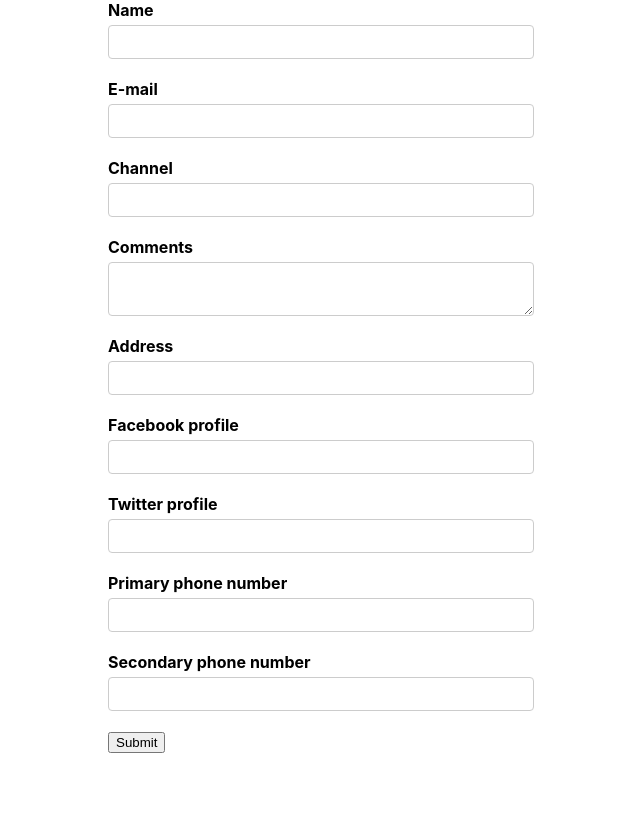
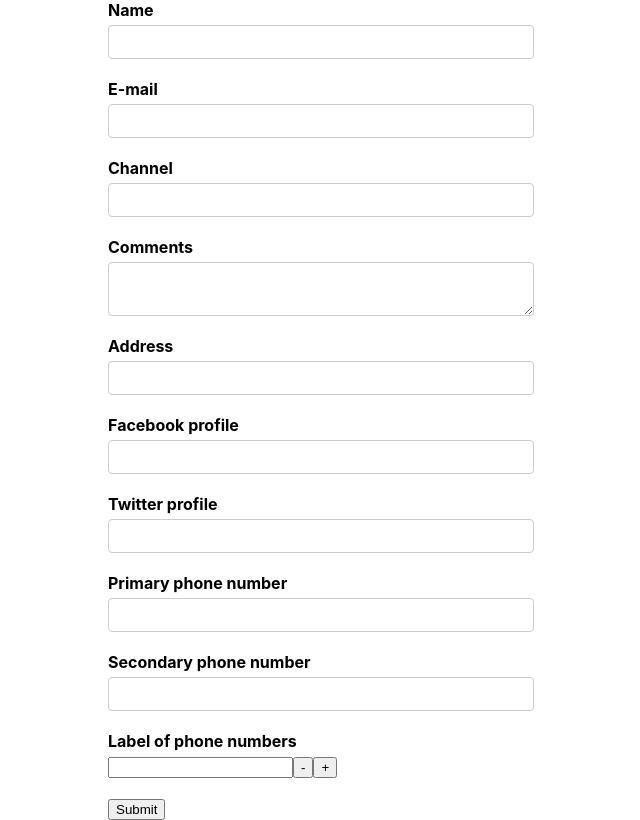
Before and after one commit to alexiakidd/react-formik, a React (Create React App) app: page / in a window 1280 px wide. Shown: the whole page, without its empty margins (319-959 px from the left). Built offline with nearby package versions, Linux system fonts and the light colour scheme.

Commit message:
feat: FieldArray component

```diff
--- a/src/components/YouTubeForm.js
+++ b/src/components/YouTubeForm.js
@@ -1,5 +1,5 @@
 import React from 'react'
-import { Formik, Form, Field, ErrorMessage } from 'formik'
+import { Formik, Form, Field, ErrorMessage, FieldArray } from 'formik'
 import * as Yup from 'yup'
 import './TextError'
 import TextError from './TextError'
@@ -14,7 +14,8 @@ const initialValues = {
 		facebook: '',
 		twitter: '',
 	},
-    phoneNumbers:['', '']
+	phoneNumbers: ['', ''],
+	phNumbers: [''],
 }
 
 const onSubmit = (values) => {
@@ -92,6 +93,35 @@ function YouTubeForm() {
 					<Field type="text" id="secondaryPh" name="phoneNumbers[1]" />
 				</div>
 
+				<div className="form-control">
+					<label>Label of phone numbers</label>
+					<FieldArray name="phNumbers">
+						{(fieldArrayProps) => {
+							console.log('fieldArrayProps', fieldArrayProps)
+							const { push, remove, form } = fieldArrayProps
+							const { values } = form
+							const { phNumbers } = values
+							return (
+								<div>
+									{phNumbers.map((_phNumber, index) => (
+										<div key={index}>
+											<Field name={`phNumbers[${index}]`} />
+											<button type="button" onClick={() => remove(index)}>
+												{' '}
+												-{' '}
+											</button>
+											<button type="button" onClick={() => push(index)}>
+												{' '}
+												+{' '}
+											</button>
+										</div>
+									))}
+								</div>
+							)
+						}}
+					</FieldArray>
+				</div>
+
 				<button type="submit">Submit</button>
 			</Form>
 		</Formik>
```
Lines whose indentation alone changed are shown as unchanged.
